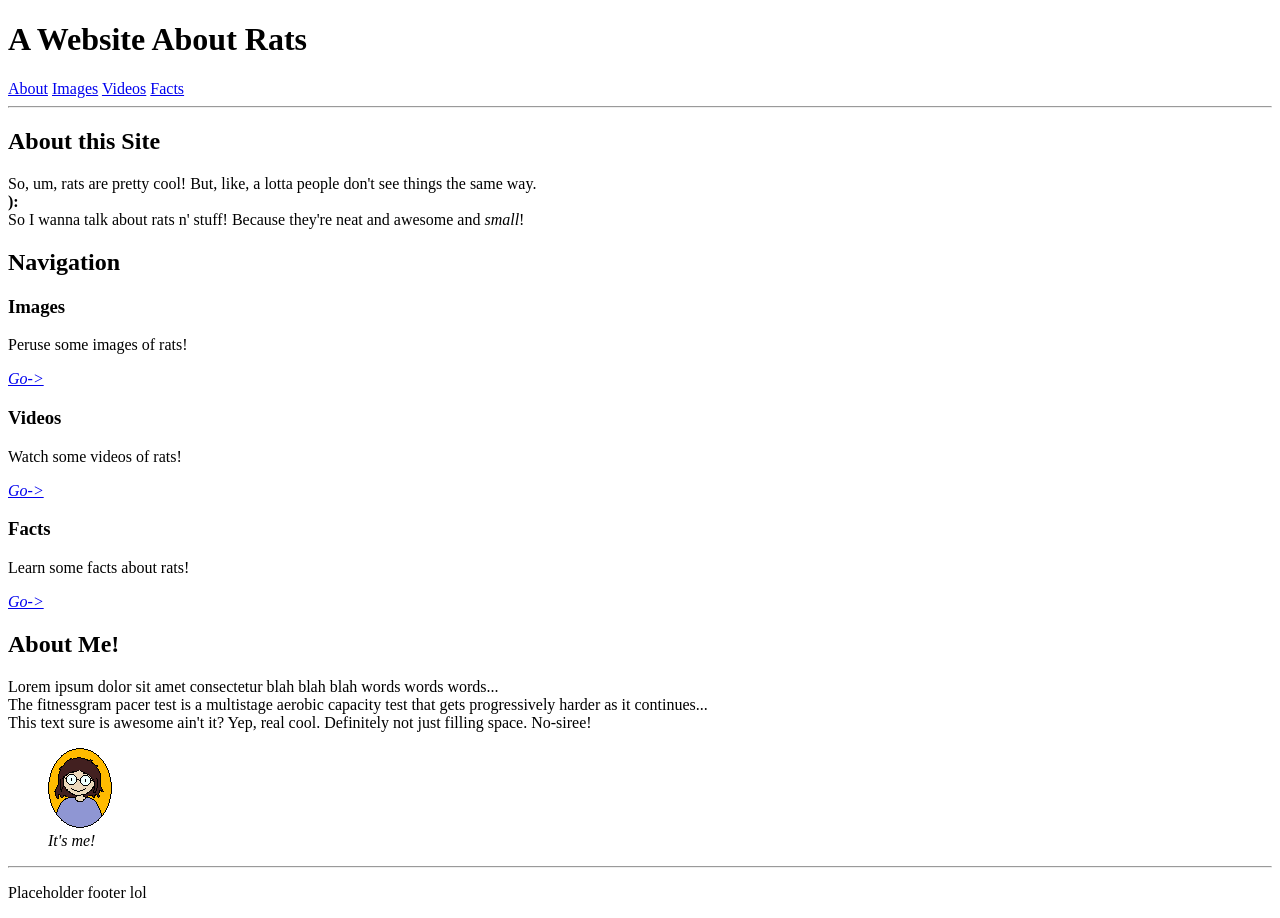
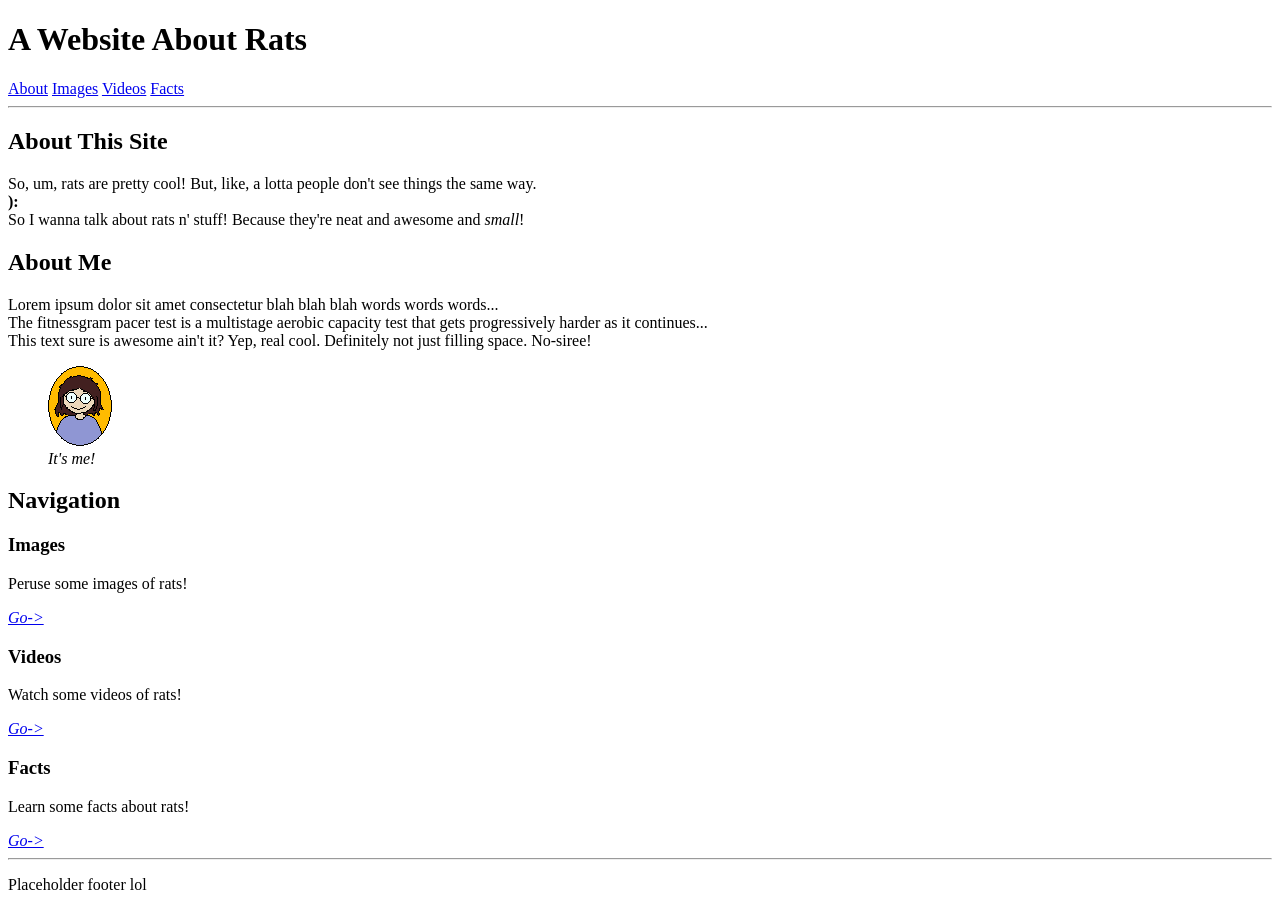
Before and after one commit to DapperZoid/rat-website, a plain HTML site: page index.html in a window 1280 px wide. Drawn offline with Linux system fonts and the light colour scheme.

Commit message:
Add files via upload

```diff
--- a/index.html
+++ b/index.html
@@ -20,13 +20,26 @@
     <main>
       <section id="about-site">
         <header>
-          <h2>About this Site</h2>
+          <h2>About This Site</h2>
         </header>
         <!--placholder text-->
         <article>So, um, rats are pretty cool! But, like, a lotta people don't see things the same way.
           <br /><strong>):</strong>
           <br />So I wanna talk about rats n' stuff! Because they're neat and awesome and <em>small</em>!
         </article>
+      </section>
+      <section id="about-me">
+        <h2>About Me</h2>
+        <!--This text will be replaced with actual meaningful words eventually. However, I am tired right now :)-->
+        <article>Lorem ipsum dolor sit amet consectetur blah blah blah words words words...
+          <br />The fitnessgram pacer test is a multistage aerobic capacity test that gets progressively harder as it
+          continues...
+          <br />This text sure is awesome ain't it? Yep, real cool. Definitely not just filling space. No-siree!
+        </article>
+        <figure>
+          <img src="./images/self_portrait.png" alt="A drawing of the page author.">
+          <figcaption><em>It's me!</em></figcaption>
+        </figure>
       </section>
       <section id="navigation">
         <h2>Navigation</h2>
@@ -49,19 +62,6 @@
           </div>
         </nav>
       </section>
-      <section id="about-me">
-        <h2>About Me!</h2>
-        <!--This text will be replaced with actual meaningful words eventually. However, I am tired right now :)-->
-        <article>Lorem ipsum dolor sit amet consectetur blah blah blah words words words...
-          <br />The fitnessgram pacer test is a multistage aerobic capacity test that gets progressively harder as it
-          continues...
-          <br />This text sure is awesome ain't it? Yep, real cool. Definitely not just filling space. No-siree!
-        </article>
-        <figure>
-          <img src="./images/self_portrait.png" alt="A drawing of the page author.">
-          <figcaption><em>It's me!</em></figcaption>
-        </figure>
-      </section>
     </main>
     <hr> <!--Temporary, should be replaced with appropriate css eventually-->
     <footer>
```
Also changed, not shown: facts.html (+1 -1 lines).
